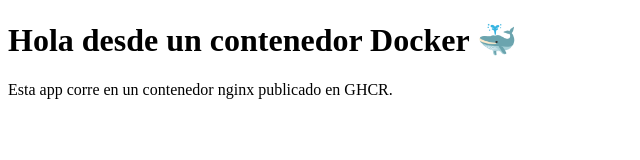
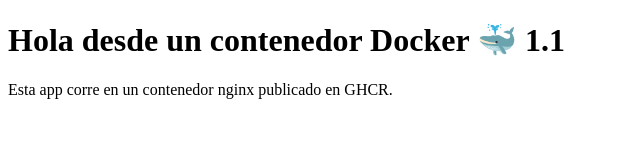
Before and after one commit to cj-murillo/docker-app, a plain HTML site: page index.html in a window 1280 px wide. Shown: the full height of the page, 0-640 px from the left. Drawn offline with Linux system fonts and the light colour scheme.

Commit message:
feat: update message

```diff
--- a/index.html
+++ b/index.html
@@ -7,7 +7,7 @@
 </head>
 
 <body>
-    <h1>Hola desde un contenedor Docker 🐳</h1>
+    <h1>Hola desde un contenedor Docker 🐳 1.1</h1>
     <p>Esta app corre en un contenedor nginx publicado en GHCR.</p>
 </body>
 
```
